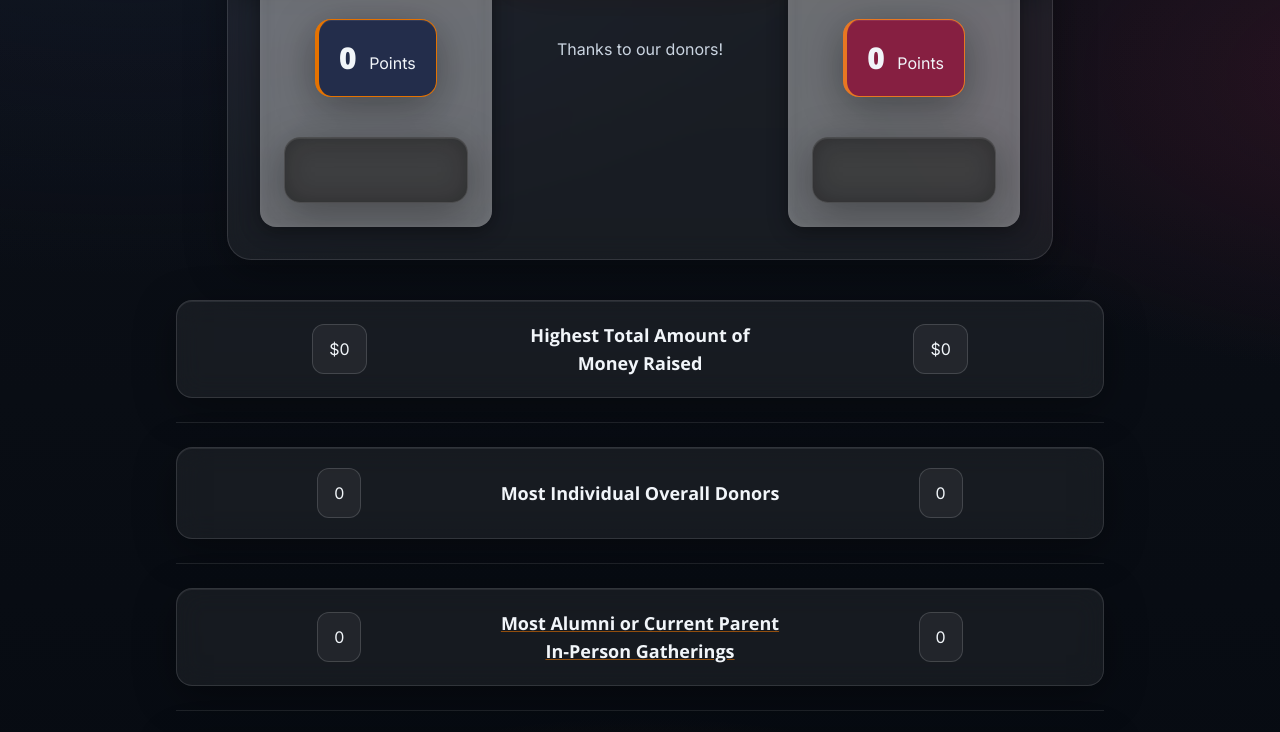
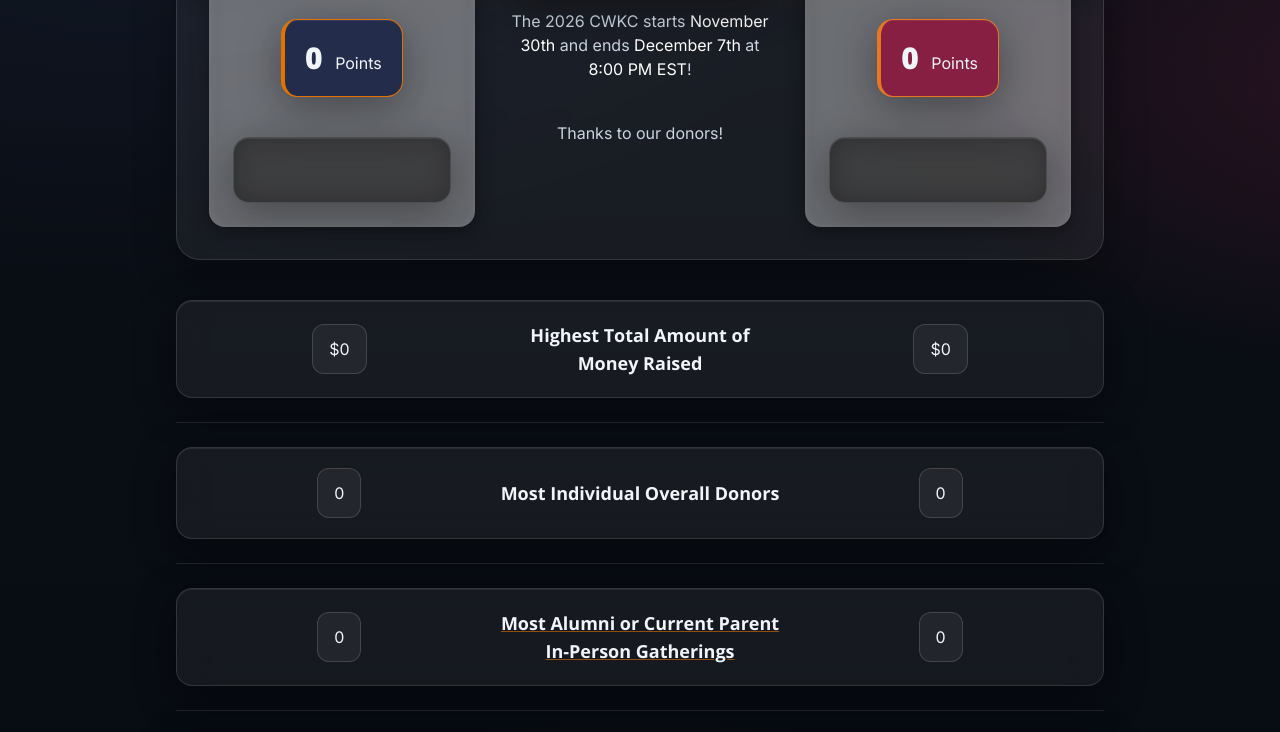
Before and after one commit to msaperst/cwkc-v2, a website: page public/index.html in a window 1280 px wide. Shown: the part 804-1536 px from the top of the page. Drawn offline with nearby package versions, Linux system fonts and the light colour scheme.

Commit message:
chore: load season configuration before scoreboard JavaScript

```diff
--- a/public/index.html
+++ b/public/index.html
@@ -467,6 +467,7 @@
 <script crossorigin="anonymous" integrity="sha256-/JqT3SQfawRcv/BIHPThkBvs0OEvtFFmqPF/lYI/Cxo="
         src="https://code.jquery.com/jquery-3.7.1.min.js"></script>
 <script src="https://cdnjs.cloudflare.com/ajax/libs/PapaParse/5.3.0/papaparse.min.js"></script>
+<script src="assets/js/season-config.js"></script>
 <script src="assets/js/main.js"></script>
 </body>
 
```
